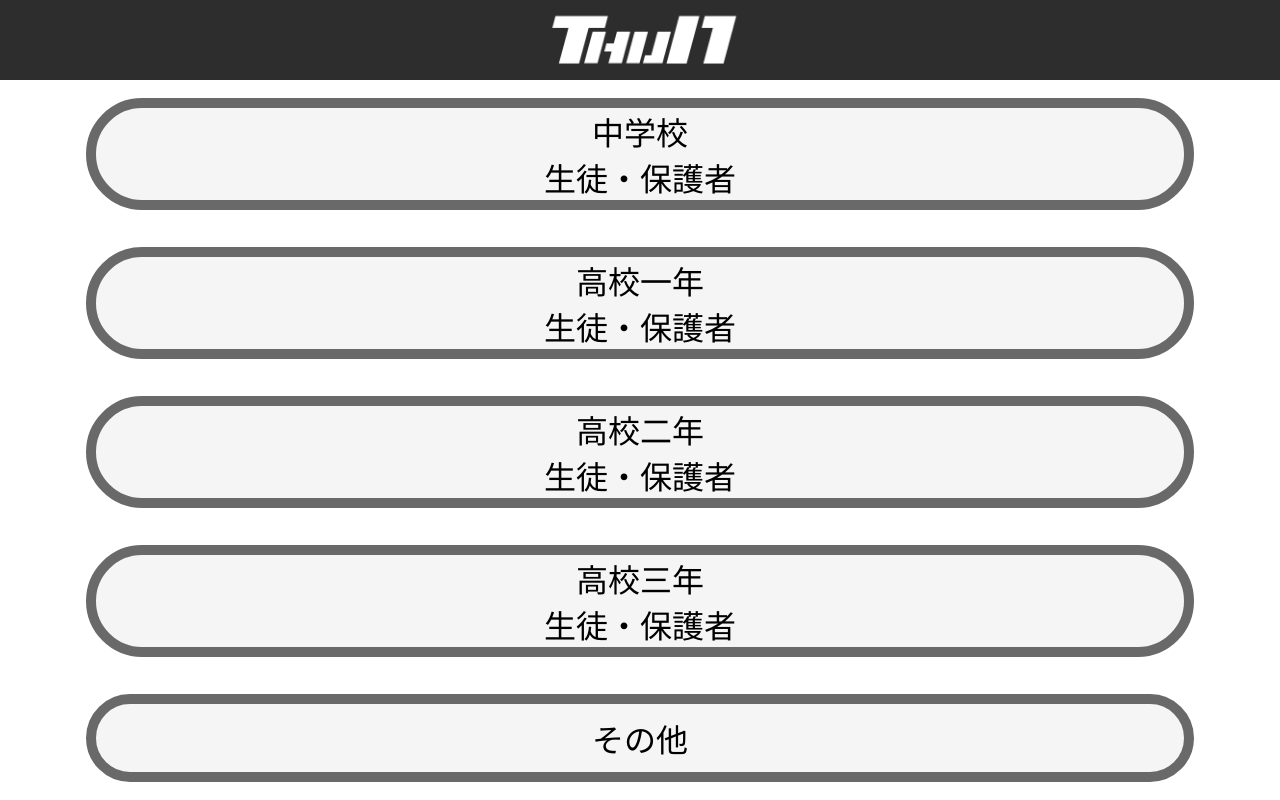
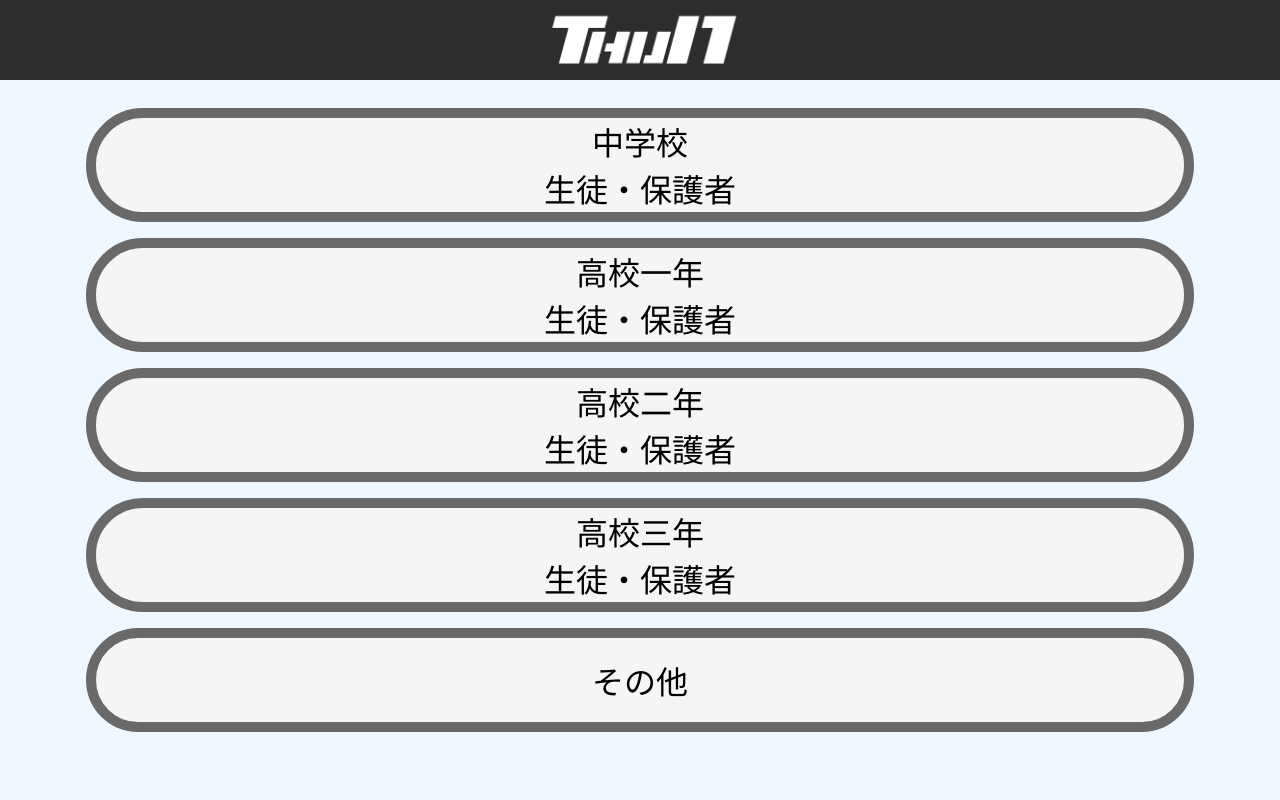
Before and after one commit to kyurururn/toin_thun, a plain HTML site: page index.html in a window 1280 px wide. Drawn offline with Linux system fonts and the light colour scheme.

Commit message:
Add files via upload

```diff
--- a/index.html
+++ b/index.html
@@ -9,22 +9,26 @@
             <img class="head_logo" src="thun.png">
         </div>
 
+        <div class="before_middle"></div>
+
         <div class="middle">
-            <div class="jhs">
+            <a class="jhs" href="https://line.me/R/ti/p/%40663ksiii">
                 中学校<br>生徒・保護者
-            </div>
-            <div class="hs1">
+            </a>
+            <a class="hs1" href="https://line.me/R/ti/p/%40153gzyiy">
                 高校一年<br>生徒・保護者
-            </div>
-            <div class="hs2">
+            </a>
+            <a class="hs2" href="https://line.me/R/ti/p/%40294bxxcj">
                 高校二年<br>生徒・保護者
-            </div>
-            <div class="hs3">
+            </a>
+            <a class="hs3" href="https://line.me/R/ti/p/%40688lnghx">
                 高校三年<br>生徒・保護者
-            </div>
-            <div class="other">
+            </a>
+            <a class="other">
                 その他
-            </div>
+            </a>
         </div>
+
+        <div class="after_middle"></div>
     </body>
 </html>
--- a/main.css
+++ b/main.css
@@ -15,19 +15,30 @@
     height:9vh;
 }
 
+.before_middle{
+    height:2.5vh;
+    background-color:aliceblue;
+}
+
+.after_middle{
+    height:7.5vh;
+    background-color:aliceblue;
+}
+
 .middle{
-    height:90vh;
+    height:80vh;
     width:100vw;
     display:flex;
     flex-flow:column;
     align-items:center;
     justify-content:center;
+    background-color:aliceblue;
 }
 
-.middle > div{
+.middle > a{
     height:12.5vh;
     width:85vw;
-    margin:2.3vh;
+    margin:1vh;
     border:solid dimgray 10px;
     background-color:whitesmoke;
     border-radius:100px;
@@ -36,4 +47,7 @@
     align-items:center;
     font-size:4vh;
     text-align:center;
+    font-family:monospace;
+    text-decoration:none;
+    color:black;
 }
```
